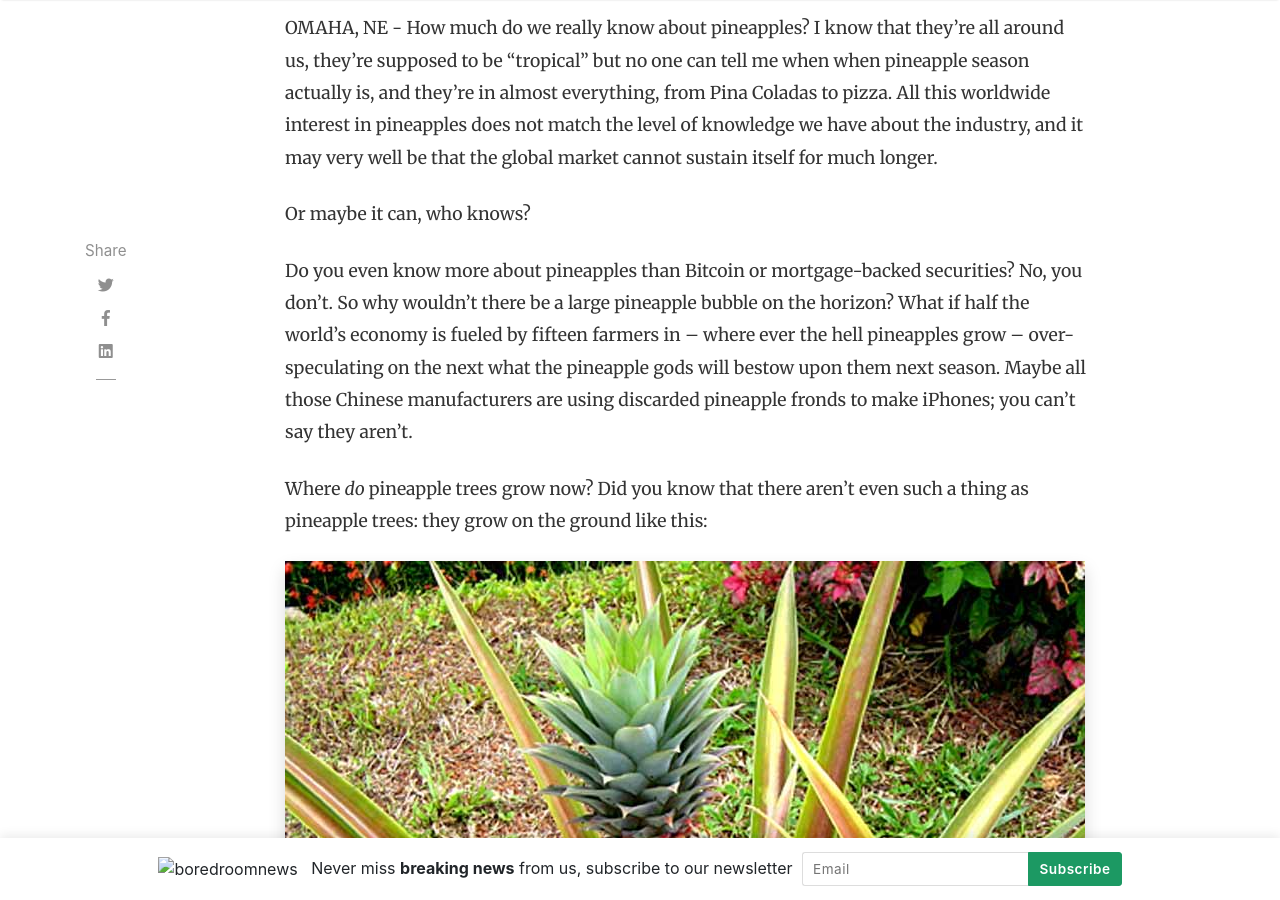
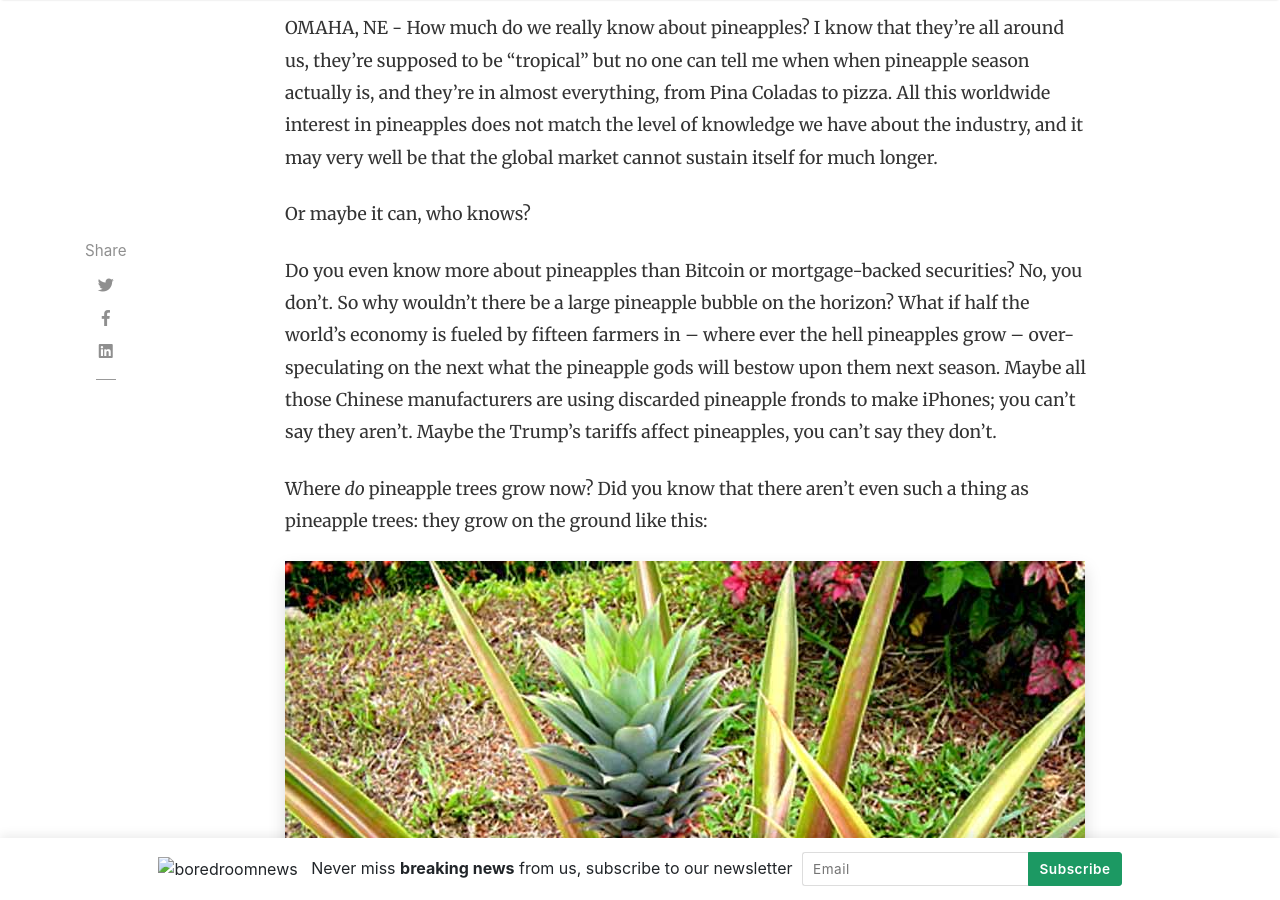
Before and after one commit to etschmidt/boredroomnews, a Jekyll site: the page built from _posts/2019-01-07-pineapple-bubble.md, in a window 1280 px wide and 900 px high, scrolled down 911 px. Built offline with Jekyll 4.4.1, drawn with Linux system fonts in a browser that asks for light colours; nearby versions of some CDN libraries; comment, search, counter and statistics services are not loaded.

Commit message:
Update 2019-01-07-pineapple-bubble.md

```diff
--- a/_posts/2019-01-07-pineapple-bubble.md
+++ b/_posts/2019-01-07-pineapple-bubble.md
@@ -12,7 +12,7 @@ OMAHA, NE - How much do we really know about pineapples? I know that they're all
 
 Or maybe it can, who knows?
 
-Do you even know more about pineapples than Bitcoin or mortgage-backed securities? No, you don't. So why wouldn't there be a large pineapple bubble on the horizon? What if half the world's economy is fueled by fifteen farmers in -- where ever the hell pineapples grow -- over-speculating on the next what the pineapple gods will bestow upon them next season. Maybe all those Chinese manufacturers are using discarded pineapple fronds to make iPhones; you can't say they aren't.
+Do you even know more about pineapples than Bitcoin or mortgage-backed securities? No, you don't. So why wouldn't there be a large pineapple bubble on the horizon? What if half the world's economy is fueled by fifteen farmers in -- where ever the hell pineapples grow -- over-speculating on the next what the pineapple gods will bestow upon them next season. Maybe all those Chinese manufacturers are using discarded pineapple fronds to make iPhones; you can't say they aren't. Maybe the Trump's tariffs affect pineapples, you can't say they don't.
 
 Where _do_ pineapple trees grow now? Did you know that there aren't even such a thing as pineapple trees: they grow on the ground like this:
 
```
